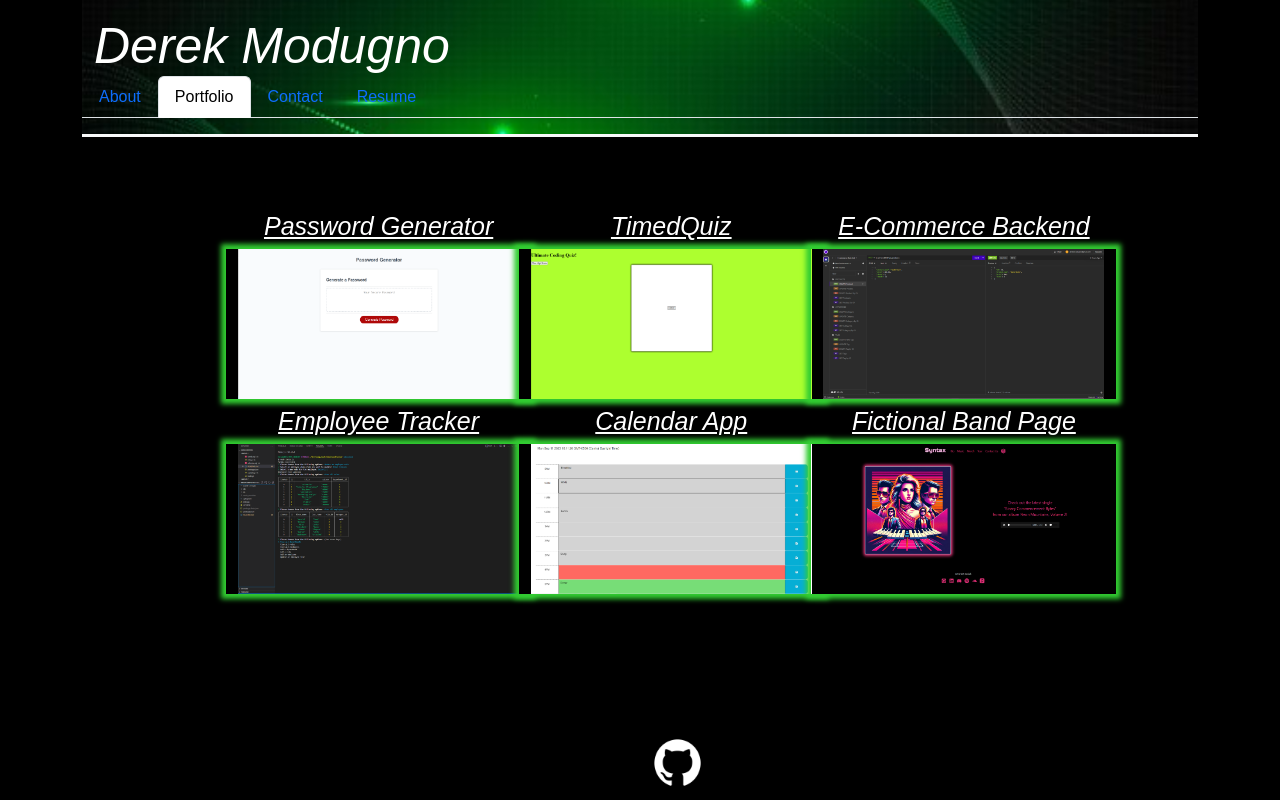
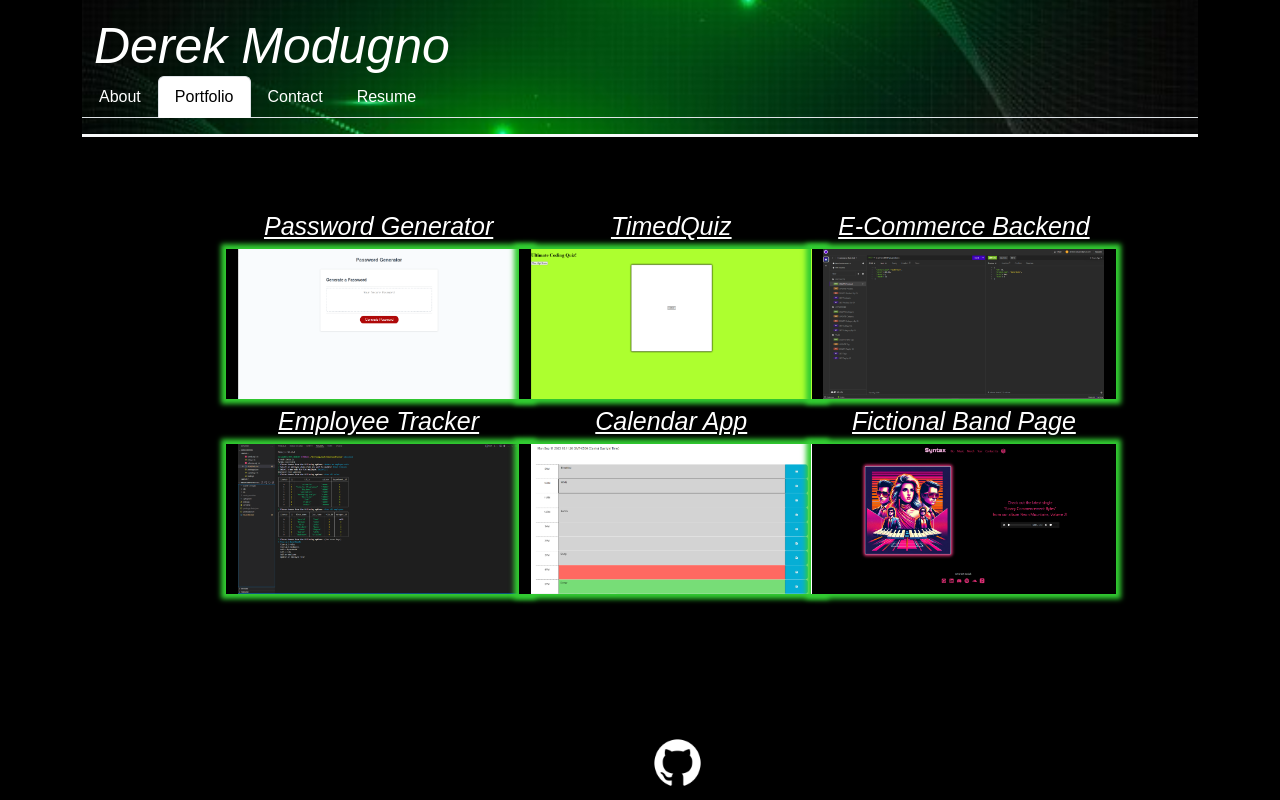
Before and after one commit to derekm129/reactPortfolio, a React (Vite) app: page / in a window 1280 px wide. Built offline with nearby package versions, Linux system fonts and the light colour scheme.

Commit message:
changed nav link color

```diff
--- a/src/App.css
+++ b/src/App.css
@@ -45,6 +45,7 @@ body {
   background: black;
 }
 
+/* Header */
 header {
   border-bottom: solid;
 }
@@ -61,6 +62,10 @@ header {
 header nav {
   float: right;
 
+}
+
+.nav-link {
+  color: white;
 }
 
 header nav ul li {
```
